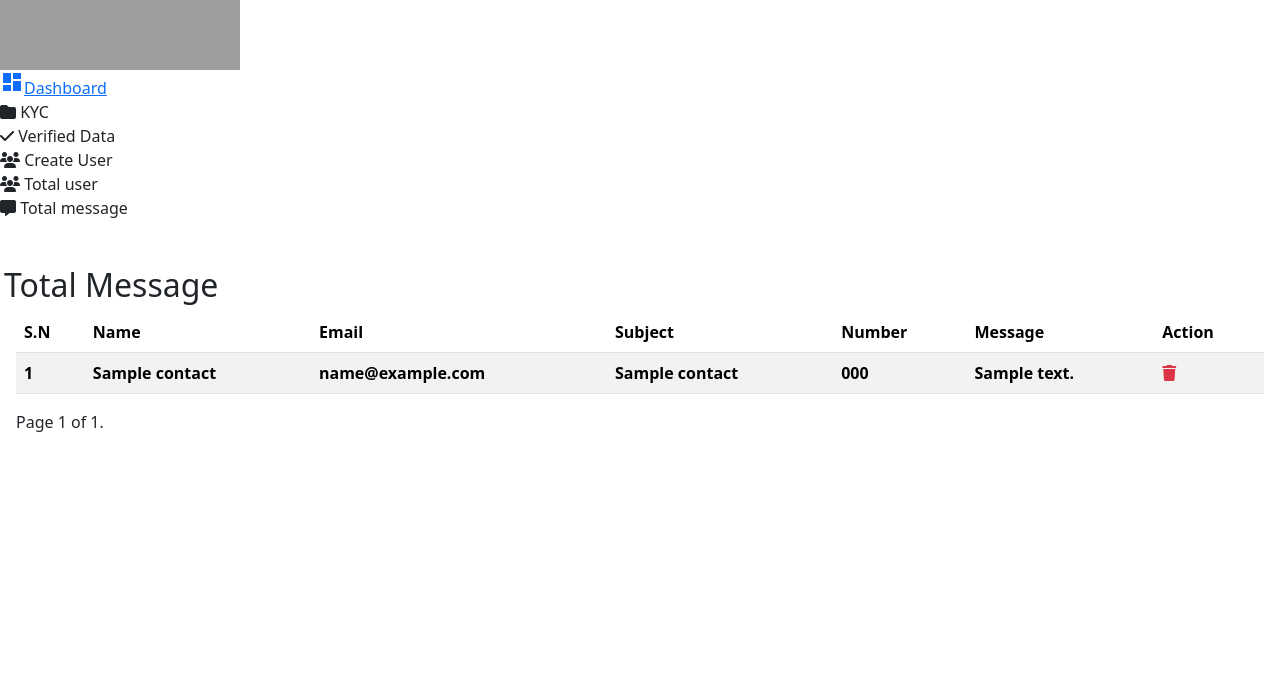
After one commit to Yubrajkhadka/KYC, a Django app: page /total_message/ in a window 1280 px wide. The commit adds this page. Shown: the top 674 px of the page. Run offline with Django 4.2, Linux system fonts and the light colour scheme; tables that the repository leaves empty hold one stand-in row (values such as "Sample post"); lists and menus that the app fills with data are empty; some libraries are stand-ins or nearby versions; grey boxes are pictures that could not be loaded.

Commit message:
add managein admin

```diff
--- a/know/urls.py
+++ b/know/urls.py
@@ -42,6 +42,8 @@ urlpatterns = [
     path('download/', views.download_file, name='download_file'),
     path('verified_download/',views.verified,name='verified'),
     path('user_download/',views.userdownload,name='userdownload'),
+    path('total_message/',views.total_message,name='total_message'),
+    path('delete_contact/<int:id>',views.delete_contact,name='delete_contact')
 
 
 ]
--- a/know/views.py
+++ b/know/views.py
@@ -426,6 +426,23 @@ def totaluser(request):
     }
     return render(request,'admin/pages/user.html',data)
 
+def total_message(request):
+    contact = Contact.objects.all()
+    items_per_page = 4
+    paginator = Paginator(contact, items_per_page)
+    page_number = request.GET.get('page')
+    page_obj: Page = paginator.get_page(page_number)
+    data= {
+        'contact':page_obj
+    }
+    return render(request,'admin/pages/contact.html',data)
+def delete_contact(request,id):
+     contact = get_object_or_404(Contact, id=id)
+     contact.delete()
+     messages.success(request,'Data has been Deleted Successfully.')
+     redirect_back = request.META.get('HTTP_REFERER')
+     return redirect(redirect_back)
+
 def user_delete(request,id):
      user = get_object_or_404(User, id=id)
      user.delete()
--- a/templates/admin/layouts/sidebar.html
+++ b/templates/admin/layouts/sidebar.html
@@ -59,6 +59,15 @@
                     Total user
                 </a>
             </li>
+            <li  class="active" >
+                <a
+                        href="{%url 'total_message'%}"
+                        class="nav-link"
+                >
+                <i class="fa-solid fa-message"></i>
+                    Total message
+                </a>
+            </li>
 
 
         </ul>
--- /dev/null
+++ b/templates/admin/pages/contact.html
@@ -0,0 +1,158 @@
+{% extends 'admin/master/master.html' %}
+{% load static %}
+{% block content %}
+
+<div class="col-md-12">
+					   <div class="table-wrapper">
+
+					   <div class="table-title">
+					     <div class="row">
+						     <div class="col-sm-6 p-0 flex justify-content-lg-start justify-content-center">
+							    <h2 class="ml-lg-2">Total Message</h2>
+							 </div>
+							 <div class="col-sm-6 p-0 flex justify-content-lg-end justify-content-center">
+
+
+
+							 </div>
+					     </div>
+					   </div>
+
+					   <table class="table table-striped table-hover">
+					      <thead>
+						     <tr>
+								 <th>S.N</th>
+								 <th>Name</th>
+								 <th>Email</th>
+							 	 <th>Subject</th>
+                                 <th>Number</th>
+							 	 <th>Message</th>
+                                 <th>Action</th>
+							 </tr>
+						  </thead>
+
+						  <tbody>
+						  {% for contact in contact%}
+						  <tr>
+							 <th>{{ forloop.counter }}</th>
+							 <th>{{contact.name}}</th>
+							 <th>{{contact.email}}</th>
+							 <th>{{contact.subject}}</th>
+                             <th>{{contact.number}}</th>
+                             <th>{{contact.message}}</th>
+							 <th>
+
+							   <a data-target="#deleteSkillModal" class="text-danger" data-toggle="modal" data-remote="{% url 'delete_contact' contact.id %}">
+							   		<i class="fa-solid fa-trash" data-toggle="tooltip" title="delete"></i>
+							   </a>
+							 </th>
+						  </tr>
+						  {% endfor %}
+
+						  </tbody>
+
+					   </table>
+
+
+
+						   <div class="clearfix">
+                <ul class="pagination">
+                    <span class="step-links">
+                        {% if contact.has_previous %}
+                            <a href="?page={{ contact.previous_page_number }}" class="btn btn-primary">previous</a>
+                        {% endif %}
+
+                        <span class="current">
+                            Page {{ contact.number }} of {{ contact.paginator.num_pages }}.
+                        </span>
+
+                        {% if contact.has_next %}
+                            <a href="?page={{ contact.next_page_number }}" class="btn btn-primary">next</a>
+
+                        {% endif %}
+                    </span>
+                </ul>
+
+            </div>
+
+					   </div>
+					</div>
+
+
+
+<!----add-modal start--------->
+<div class="modal fade" tabindex="-1" role="dialog" aria-labelledby="addSkillModalLabel" aria-hidden="true" id="addSkillModal" >
+    <div class="modal-dialog" style="max-width:60%;" role="document">
+        <div class="modal-content">
+
+      </div>
+    </div>
+</div>
+
+<!--add modal end-->
+
+<!--edit modal start-->
+<div class="modal fade" tabindex="-1" role="dialog" aria-labelledby="editSkillModalLabel" aria-hidden="true" id="editSkillModal" >
+    <div class="modal-dialog" style="max-width: 60%;" role="document">
+        <div class="modal-content">
+        </div>
+    </div>
+</div>
+
+<!--edit modal end-->
+
+<!--delete modal start-->
+<div class="modal fade" tabindex="-1" role="dialog" aria-labelledby="deleteSkillModalLabel" aria-hidden="true" id="deleteSkillModal" >
+    <div class="modal-dialog" style="max-width: 60%;" role="document">
+        <div class="modal-content">
+            <div class="modal-header">
+                <h5 class="modal-title">Delete Message</h5>
+                <button type="button" class="close" data-dismiss="modal" aria-label="Close">
+                    <span aria-hidden="true">&times;</span>
+                </button>
+            </div>
+            <div class="modal-body">
+                <form action="" method="POST" id="deleteSkillForm">
+                    {% csrf_token %}
+                    <p>Are you sure you want to delete this record ??</p>
+                    <p class="text-warning"><small>this action Cannot be Undone,</small></p>
+                    <button type="button" class="btn btn-secondary" data-dismiss="modal">Cancel</button>
+                    <button type="submit" class="btn btn-danger">Delete</button>
+                </form>
+            </div>
+        </div>
+    </div>
+</div>
+
+<!--delete modal end-->
+<script src="{% static 'admin/js/jquery.min.js' %}"></script>
+<script src="{% static 'admin/js/bootstrap.min.js' %}"></script>
+<script src="{% static 'aadmin/js/main.js' %}"></script>
+<script src="{% static 'admin/js/popper.js' %}"></script>
+
+<script>
+    $("#addSkillModal").on("shown.bs.modal", function(e){
+        setTimeout(function() {
+        $('#name_field').focus();
+    }, 500);
+        var button = $(e.relatedTarget)
+        var modal = $(this)
+        modal.find(".modal-content").load(button.data("remote"))
+    })
+        $("#editSkillModal").on("shown.bs.modal", function(e){
+            setTimeout(function() {
+            $('#name_field').focus();
+    }, 500); //
+        var button = $(e.relatedTarget)
+        var modal = $(this)
+        modal.find(".modal-content").load(button.data("remote"))
+    })
+
+    $("#deleteSkillModal").on("shown.bs.modal", function(e){
+        var button = $(e.relatedTarget)
+        var url = button.data("remote")
+        $("#deleteSkillForm").attr("action", url)
+    })
+
+</script>
+{% endblock %}
```
